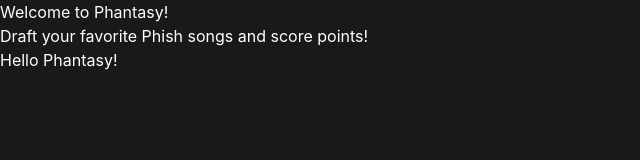
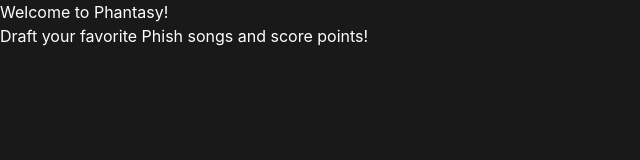
Before and after one commit to mcrowner-gburg/Phantasy, a React (Vite) app in the folder client/: page / in a window 1280 px wide. Shown: the top 160 px of the page, without its empty margins (0-640 px from the left). Built offline with nearby package versions, Linux system fonts and the light colour scheme.

Commit message:
fix jsx in app.tsx

```diff
--- a/client/src/App.tsx
+++ b/client/src/App.tsx
@@ -5,7 +5,6 @@
     <div>
       <h1>Welcome to Phantasy!</h1>
       <p>Draft your favorite Phish songs and score points!</p>
-      <h1>Hello Phantasy!</h1>
     </div>
   );
 }
```
